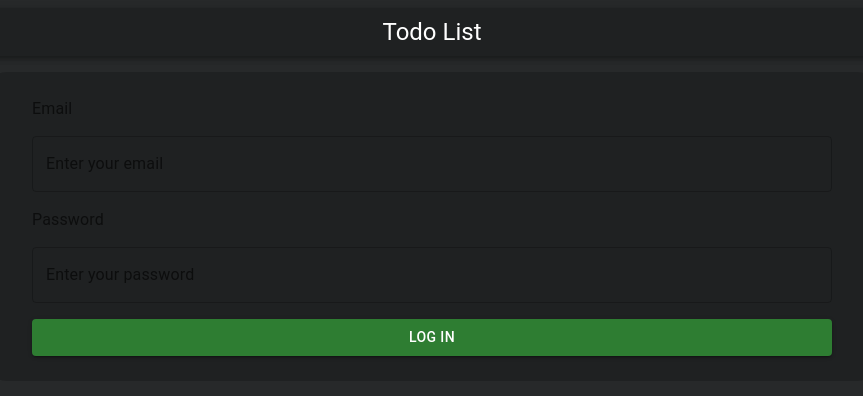
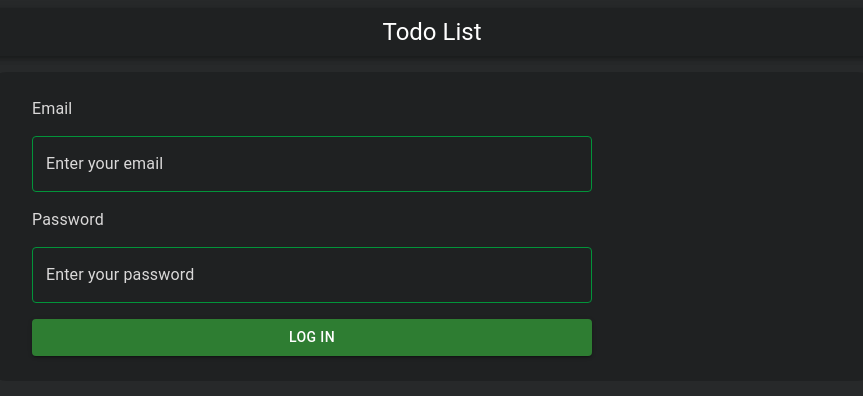
Before and after one commit to mohamed344/todolist-react, a React (Create React App) app: page / in a window 1280 px wide. Shown: the top 396 px of the page, without its empty margins (208-1071 px from the left). Built offline with nearby package versions, Linux system fonts and the light colour scheme.

Commit message:
loginApi

```diff
--- a/src/components/AddItem/AddItem.js
+++ b/src/components/AddItem/AddItem.js
@@ -1,20 +1,19 @@
     import React from 'react'
     import './AddItem.css'
     import API from '../../api'
-import {TextField, Button, Stack} from '@mui/material'
+    import {Button,TextField, Stack} from '@mui/material'
 
     const AddItem = ({input, setInput}) => {
 
     const handleSubmit = async () => {
         try {
-      const response = await API.post('/api/tasks/create', { title: input });
+        const response = await API.post('/api/users/register', { title: input });
         console.log(response.data);
         setInput('');
         } catch (error) {
         console.error(error);
         }
     };
-
 
     // const updateTask = async(id) => {
     //   try{
--- a/src/pages/Login.js
+++ b/src/pages/Login.js
@@ -1,25 +1,87 @@
-import React from 'react'
-import {Stack, Button, TextField, InputLabel} from "@mui/material"
-
+import React from "react";
+import { Stack, Button, TextField, InputLabel } from "@mui/material";
+import API from "../api";
 
 function Login() {
 
+    const handleLogin = async () => {
+        try {
+          const response = await API.post('/api/users/login', {
+            username: '',
+            password: ''
+          });
+          // Process the response, e.g., save authentication token, redirect to dashboard, etc.
+          console.log(response.data);
+        } catch (error) {
+          // Handle error, e.g., display error message, clear form fields, etc.
+          console.error(error);
+        }
+      };
+
   return (
-        <>
     <Stack spacing={2}>
-                <InputLabel htmlFor="outlined-adornment-email">Email</InputLabel>
-                <TextField id="outlined-basic" label="Enter your email" color='success' variant="outlined" />
-                <InputLabel htmlFor="outlined-adornment-password">Password</InputLabel>
+      <InputLabel htmlFor="outlined-adornment-email" sx={{ color: "#DAD9D9" }}>
+        Email
+      </InputLabel>
+      <TextField
+        id="outlined-basic"
+        label="Enter your email"
+        color="success"
+        variant="outlined"
+        InputProps={{
+          style: {
+            color: "#fff",
+            fontSize: "16px",
+            width: "70%",
+          },
+          classes: {
+            root: "success-root",
+            focused: "success-focused",
+            notchedOutline: "success-notchedOutline",
+          },
+        }}
+        InputLabelProps={{
+          style: {
+            color: "#DAD9D9",
+            fontSize: "16px",
+          },
+        }}
+      />
+      <InputLabel
+        htmlFor="outlined-adornment-password"
+        sx={{ color: "#DAD9D9" }}
+      >
+        Password
+      </InputLabel>
       <TextField
         id="standard-adornment-password"
         label="Enter your password"
-                    color='success'
-                    type={'password'}
+        color="success"
+        type={"password"}
+        InputProps={{
+          style: {
+            color: "#fff",
+            fontSize: "16px",
+            width: "70%",
+          },
+          classes: {
+            root: "success-root",
+            focused: "success-focused",
+            notchedOutline: "success-notchedOutline",
+          },
+        }}
+        InputLabelProps={{
+          style: {
+            color: "#DAD9D9",
+            fontSize: "16px",
+          },
+        }}
       />
-                <Button variant='contained' color='success'>Log In</Button>
+      <Button variant="contained" color="success" sx={{ width: "70%" }} onClick={handleLogin}>
+        Log In
+      </Button>
     </Stack>
-        </>
-    )
+  );
 }
 
 export default Login;
```
Lines whose indentation alone changed are shown as unchanged.
